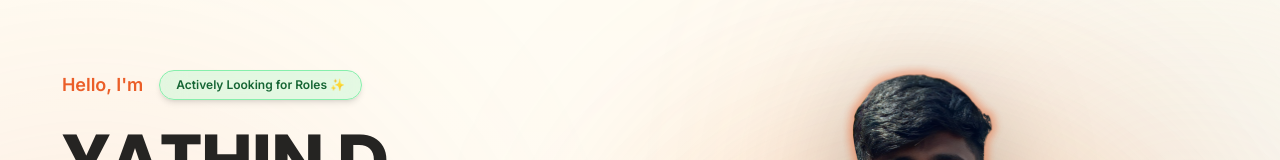
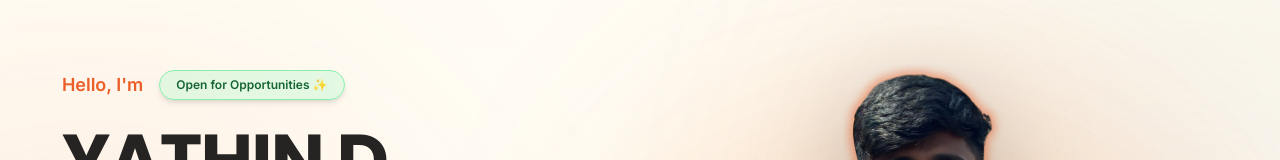
Before and after one commit to Yathin79814/yathin-ui-verse, a React (Vite) app: page / in a window 1280 px wide. Shown: the part 155-315 px from the top of the page. Built offline with nearby package versions, Linux system fonts and the light colour scheme.

Commit message:
Update HeroSection.tsx

```diff
--- a/src/components/HeroSection.tsx
+++ b/src/components/HeroSection.tsx
@@ -36,7 +36,7 @@ const HeroSection = () => {
               bg-green-200/40 text-green-800 border border-green-300
               shadow-md backdrop-blur-md"
             >
-              Actively Looking for Roles ✨
+              Open for Opportunities ✨
             </span>
           </div>
 
```
